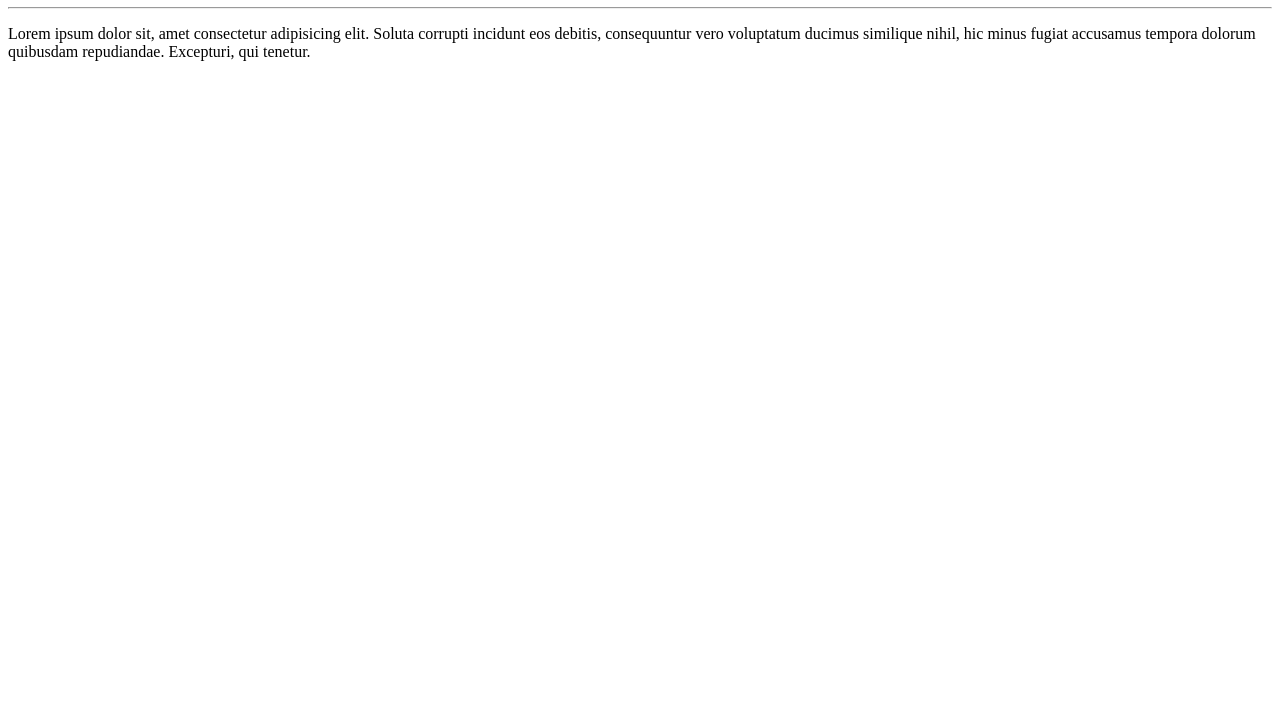
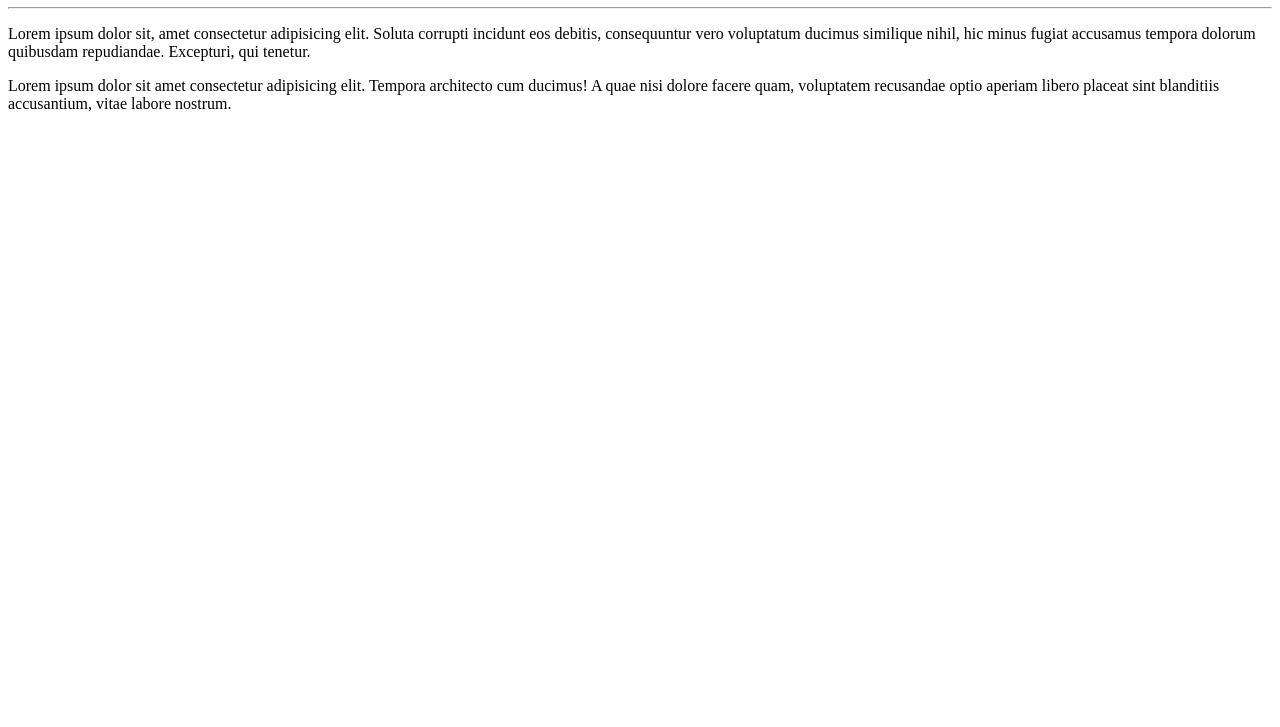
Before and after one commit to Gustavowilker/Ola_Mundo, a plain HTML site: page index.html in a window 1280 px wide. Shown: the part 73-800 px from the top of the page. Drawn offline with Linux system fonts and the light colour scheme.

Commit message:
Mais um lorem
Só mais um parágrafo Lorem para um teste.

```diff
--- a/index.html
+++ b/index.html
@@ -11,6 +11,7 @@
     <h1>Olá, Mundo! </h1>
     <hr>
     <p>Lorem ipsum dolor sit, amet consectetur adipisicing elit. Soluta corrupti incidunt eos debitis, consequuntur vero voluptatum ducimus similique nihil, hic minus fugiat accusamus tempora dolorum quibusdam repudiandae. Excepturi, qui tenetur.</p>
+    <p>Lorem ipsum dolor sit amet consectetur adipisicing elit. Tempora architecto cum ducimus! A quae nisi dolore facere quam, voluptatem recusandae optio aperiam libero placeat sint blanditiis accusantium, vitae labore nostrum.</p>
 
 </body>
 </html>
```
